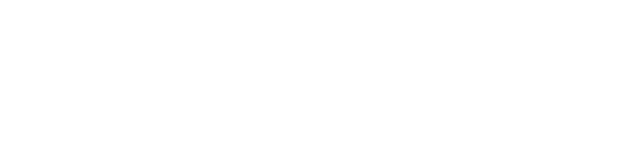
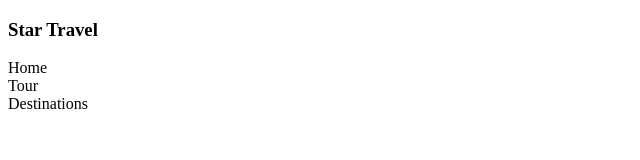
Before and after one commit to cmcneese/day-4, a plain HTML site: page index.html in a window 1280 px wide. Shown: the whole page, without its empty margins (0-640 px from the left). Drawn offline with Linux system fonts and the light colour scheme.

Commit message:
Add navbar

```diff
--- a/index.html
+++ b/index.html
@@ -6,6 +6,22 @@
     <link rel="stylesheet" href="thursday.css">
   </head>
   <body>
+    <section class="hero">
+      <nav class="hero__nav">
+        <div class="container">
+          <div class="top-nav">
+            <h1 class="top-nav__logo">Star Travel</h1>
 
+            <ul class="top-nav__links">
+              <li class="top-nav__item">Home</li>
+              <li class="top-nav__item">Tour</li>
+              <li class="top-nav__item">Destinations</li>
+
+            </ul>
+          </div>
+        </div>
+
+      </nav>
+    </section>
   </body>
 </html>
```
